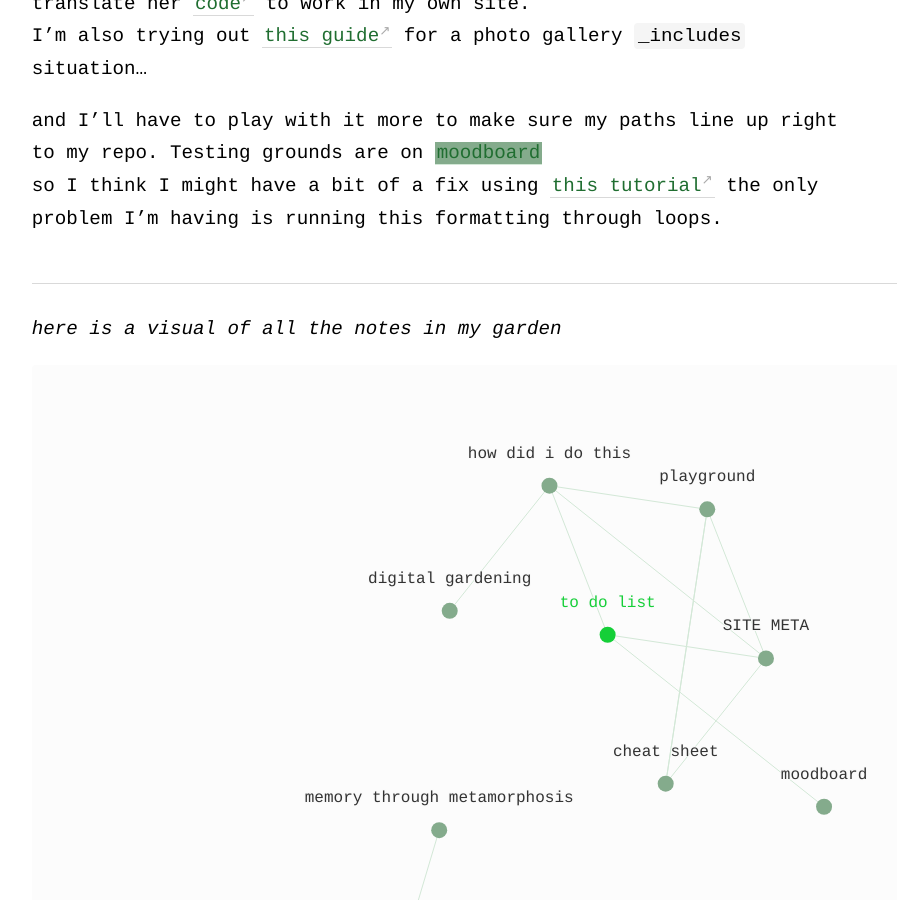
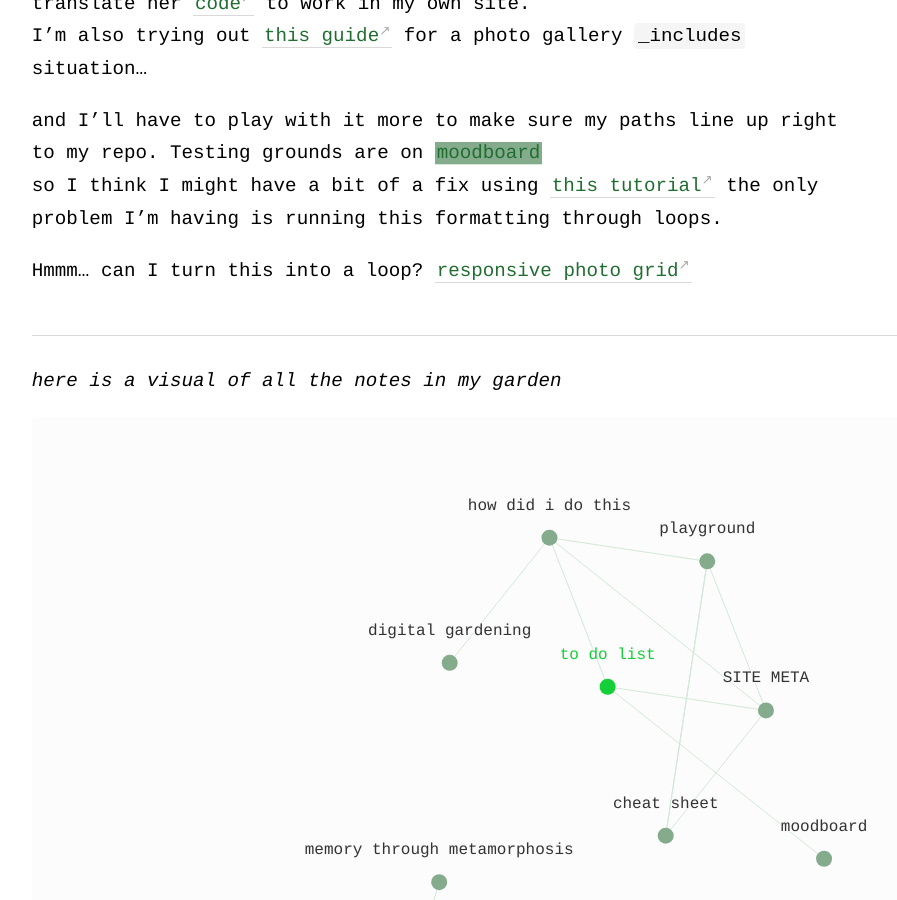
Before and after one commit to geminiworms/talyssagarden.github.io, a Jekyll site: the page built from _notes/to-do-list.md, in a window 1280 px wide and 900 px high, scrolled down 574 px. Shown: the whole window, without its empty margins (45-942 px from the left). Built offline with Jekyll 4.4.1, drawn with Linux system fonts in a browser that asks for light colours.

Commit message:
Update to-do-list.md

```diff
--- a/_notes/to-do-list.md
+++ b/_notes/to-do-list.md
@@ -12,3 +12,5 @@ I'm also trying out [this guide](https://dmnfarrell.github.io/software/jekyll-ga
 
 and I'll have to play with it more to make sure my paths line up right to my repo. Testing grounds are on [[moodboard]] <br>
 so I think I might have a bit of a fix using [this tutorial](https://www.w3schools.com/howto/howto_css_images_side_by_side.asp) the only problem I'm having is running this formatting through loops.
+
+Hmmm... can I turn this into a loop? [responsive photo grid](https://www.w3schools.com/howto/howto_css_image_grid_responsive.asp)
```
